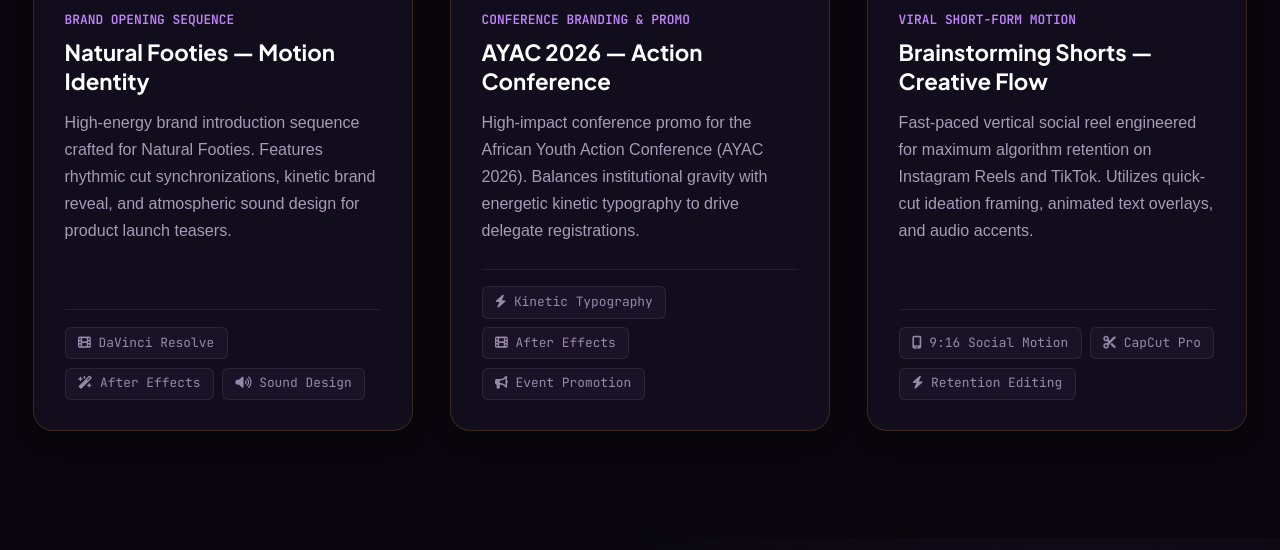
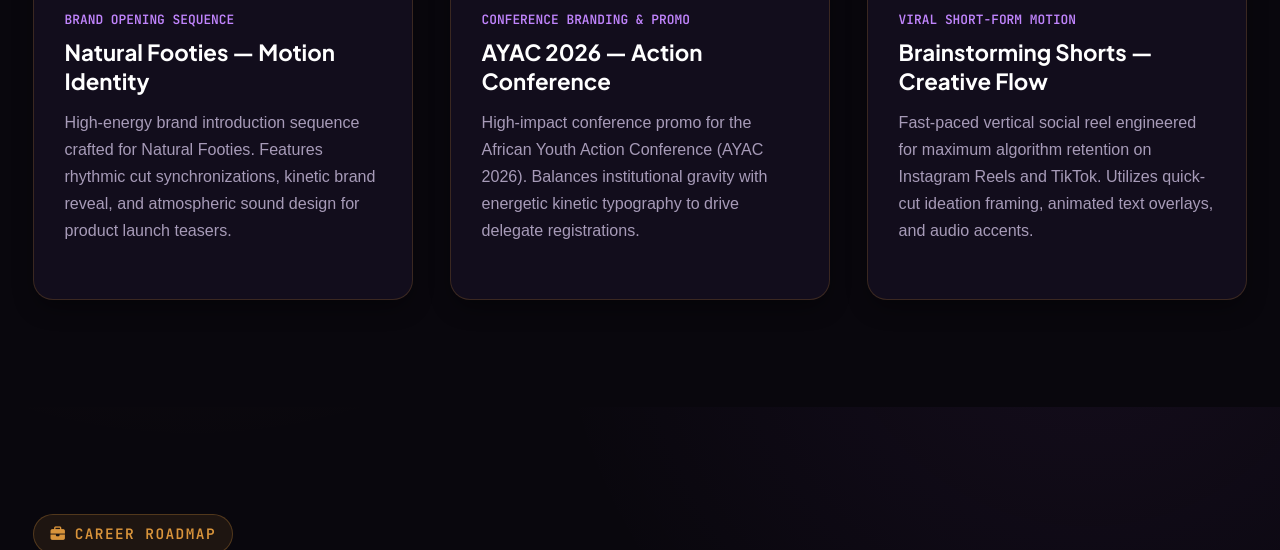
Before and after one commit to Enigma-star1/Portfolio, a plain HTML site: page index.html in a window 1280 px wide. Shown: the part 11450-12000 px from the top of the page. Drawn offline with Linux system fonts and the light colour scheme; a web font is replaced by a local one.

Commit message:
feat: remove software/tool tags from Video Reels section

```diff
--- a/index.html
+++ b/index.html
@@ -1010,11 +1010,6 @@
                 High-energy brand introduction sequence crafted for Natural Footies. Features rhythmic cut
                 synchronizations, kinetic brand reveal, and atmospheric sound design for product launch teasers.
               </p>
-              <div class="reel-tools">
-                <span class="reel-tool-chip"><i class="fa-solid fa-film"></i> DaVinci Resolve</span>
-                <span class="reel-tool-chip"><i class="fa-solid fa-wand-magic-sparkles"></i> After Effects</span>
-                <span class="reel-tool-chip"><i class="fa-solid fa-volume-high"></i> Sound Design</span>
-              </div>
             </div>
           </article>
 
@@ -1042,11 +1037,6 @@
                 High-impact conference promo for the African Youth Action Conference (AYAC 2026). Balances institutional
                 gravity with energetic kinetic typography to drive delegate registrations.
               </p>
-              <div class="reel-tools">
-                <span class="reel-tool-chip"><i class="fa-solid fa-bolt"></i> Kinetic Typography</span>
-                <span class="reel-tool-chip"><i class="fa-solid fa-film"></i> After Effects</span>
-                <span class="reel-tool-chip"><i class="fa-solid fa-bullhorn"></i> Event Promotion</span>
-              </div>
             </div>
           </article>
 
@@ -1074,11 +1064,6 @@
                 Fast-paced vertical social reel engineered for maximum algorithm retention on Instagram Reels and
                 TikTok. Utilizes quick-cut ideation framing, animated text overlays, and audio accents.
               </p>
-              <div class="reel-tools">
-                <span class="reel-tool-chip"><i class="fa-solid fa-mobile-screen"></i> 9:16 Social Motion</span>
-                <span class="reel-tool-chip"><i class="fa-solid fa-scissors"></i> CapCut Pro</span>
-                <span class="reel-tool-chip"><i class="fa-solid fa-bolt"></i> Retention Editing</span>
-              </div>
             </div>
           </article>
 
```
